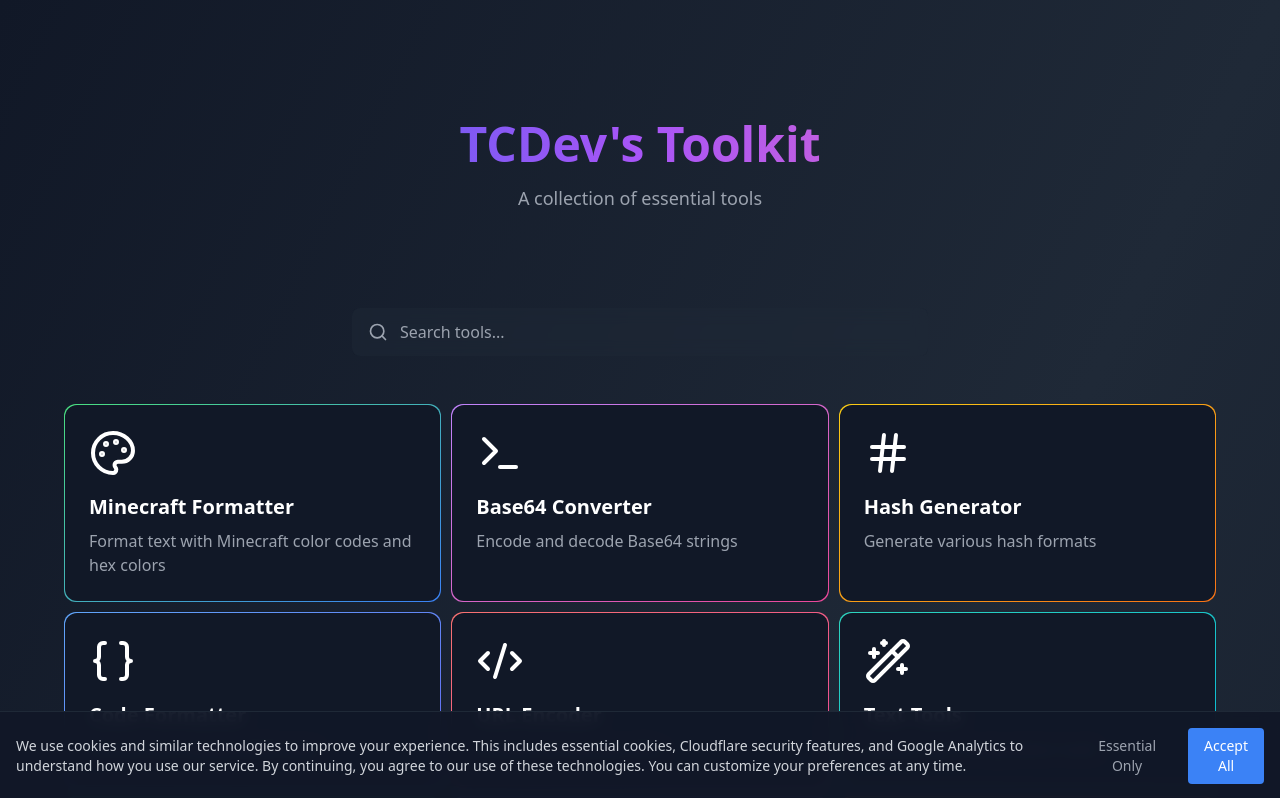
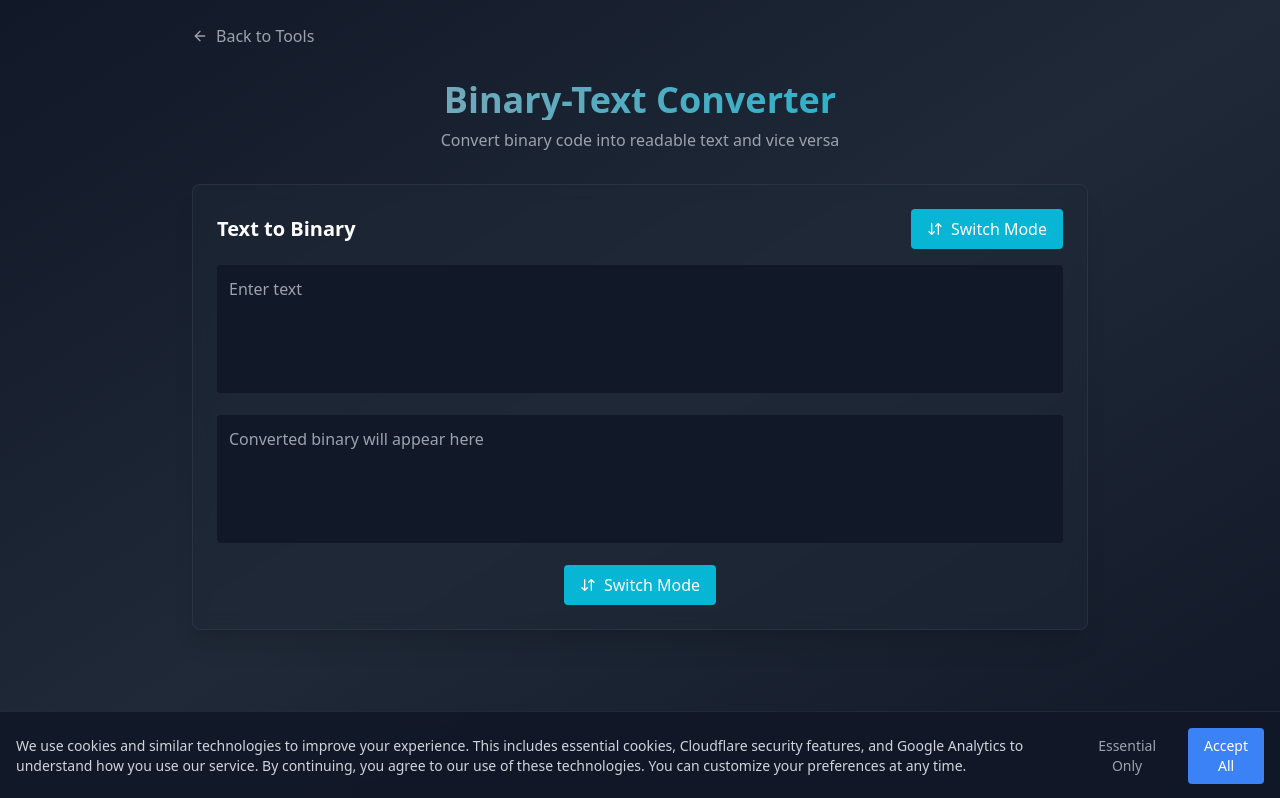
Before and after one commit to TCDev69/multitool, a React (Vite) app: page /bintxt in a window 1280 px wide. Shown: the top 798 px of the page. Built offline with nearby package versions, Linux system fonts and the light colour scheme.

Commit message:
Added Binary-Text Converter

```diff
--- a/src/App.tsx
+++ b/src/App.tsx
@@ -1,7 +1,36 @@
 import { Route, Routes, Link } from "react-router-dom";
 import { useState } from "react";
 import {
-  Palette, Terminal, Hash, Braces, Code, Code2, Wand2, FileJson, Droplet, FileText, FileDigit, Ruler, ScanLine, Clock, LineChart, Globe, AlarmClock, FileType, Timer, Radio, Table, Key, Github, Barcode, Heart, Accessibility, AArrowDown, AArrowUp, PlusSquare, Workflow
+  Palette,
+  Terminal,
+  Hash,
+  Braces,
+  Code,
+  Code2,
+  Wand2,
+  FileJson,
+  Droplet,
+  FileText,
+  FileDigit,
+  Ruler,
+  ScanLine,
+  Clock,
+  LineChart,
+  Globe,
+  AlarmClock,
+  FileType,
+  Timer,
+  Radio,
+  Table,
+  Key,
+  Github,
+  Barcode,
+  Heart,
+  Accessibility,
+  AArrowDown,
+  AArrowUp,
+  PlusSquare,
+  Workflow
 } from "lucide-react";
 import { motion } from "framer-motion";
 
@@ -41,6 +70,7 @@
 import HealthCalculator from "./pages/HealthCalculator";
 import DNSChecker from "./pages/DnsChecker";
 import UnicodeConverter from "./pages/UnicodeConverter";
+import BinaryToText from "./pages/BinaryText";
 
 const tools = [
   {
@@ -49,7 +79,7 @@
     icon: Palette,
     path: "/minecraft-formatter",
     gradient: "from-green-400 to-blue-500",
-    tags: ["minecraft", "color", "format", "text"],
+    tags: ["minecraft", "color", "format", "text"]
   },
   {
     name: "Base64 Converter",
@@ -57,7 +87,7 @@
     icon: Terminal,
     path: "/base64",
     gradient: "from-purple-400 to-pink-500",
-    tags: ["base64", "encode", "decode", "converter"],
+    tags: ["base64", "encode", "decode", "converter"]
   },
   {
     name: "Hash Generator",
@@ -65,7 +95,7 @@
     icon: Hash,
     path: "/hash",
     gradient: "from-yellow-400 to-orange-500",
-    tags: ["hash", "security", "encryption", "generator"],
+    tags: ["hash", "security", "encryption", "generator"]
   },
   {
     name: "Code Formatter",
@@ -73,7 +103,7 @@
     icon: Braces,
     path: "/formatter",
     gradient: "from-blue-400 to-indigo-500",
-    tags: ["json", "formatter", "validator", "data"],
+    tags: ["json", "formatter", "validator", "data"]
   },
   {
     name: "URL Encoder",
@@ -81,7 +111,7 @@
     icon: Code2,
     path: "/url",
     gradient: "from-red-400 to-pink-500",
-    tags: ["url", "encode", "decode", "converter"],
+    tags: ["url", "encode", "decode", "converter"]
   },
   {
     name: "Text Tools",
@@ -89,7 +119,7 @@
     icon: Wand2,
     path: "/text",
     gradient: "from-teal-400 to-cyan-500",
-    tags: ["text", "tools", "manipulation", "editor"],
+    tags: ["text", "tools", "manipulation", "editor"]
   },
   {
     name: "Code Validator",
@@ -97,7 +127,7 @@
     icon: FileJson,
     path: "/validator",
     gradient: "from-emerald-400 to-green-500",
-    tags: ["yaml", "json", "validator", "converter"],
+    tags: ["yaml", "json", "validator", "converter"]
   },
   {
     name: "Number Converter",
@@ -105,7 +135,7 @@
     icon: FileDigit,
     path: "/number",
     gradient: "from-indigo-400 to-purple-500",
-    tags: ["number", "converter", "math", "formats"],
+    tags: ["number", "converter", "math", "formats"]
   },
   {
     name: "Unit Converter",
@@ -113,7 +143,7 @@
     icon: Ruler,
     path: "/unit",
     gradient: "from-orange-400 to-red-500",
-    tags: ["unit", "converter", "measurement", "tools"],
+    tags: ["unit", "converter", "measurement", "tools"]
   },
   {
     name: "Markdown Editor",
@@ -121,7 +151,7 @@
     icon: FileText,
     path: "/markdown",
     gradient: "from-pink-400 to-blue-500",
-    tags: ["markdown", "editor", "text", "preview"],
+    tags: ["markdown", "editor", "text", "preview"]
   },
   {
     name: "Password Generator",
@@ -129,7 +159,7 @@
     icon: Key,
     path: "/password",
     gradient: "from-green-400 to-blue-500",
-    tags: ["password", "security", "generator", "strength"],
+    tags: ["password", "security", "generator", "strength"]
   },
   {
     name: "QR Code Generator",
@@ -137,7 +167,7 @@
     icon: ScanLine,
     path: "/qrcode",
     gradient: "from-teal-400 to-indigo-500",
-    tags: ["qr", "code", "generator", "text"],
+    tags: ["qr", "code", "generator", "text"]
   },
   {
     name: "Timer",
@@ -145,7 +175,7 @@
     icon: Clock,
     path: "/timer",
     gradient: "from-teal-400 to-blue-500",
-    tags: ["timer", "countdown", "time", "tools"],
+    tags: ["timer", "countdown", "time", "tools"]
   },
   {
     name: "Graph Generator",
@@ -153,7 +183,7 @@
     icon: LineChart,
     path: "/graph",
     gradient: "from-blue-400 to-purple-500",
-    tags: ["graph", "charts", "visualization", "tools"],
+    tags: ["graph", "charts", "visualization", "tools"]
   },
   {
     name: "IP Geolocation",
@@ -161,7 +191,7 @@
     icon: Globe,
     path: "/ip",
     gradient: "from-green-400 to-teal-500",
-    tags: ["ip", "geolocation", "location", "network"],
+    tags: ["ip", "geolocation", "location", "network"]
   },
   {
     name: "Countdown Timer",
@@ -169,7 +199,7 @@
     icon: AlarmClock,
     path: "/countdown",
     gradient: "from-yellow-400 to-red-500",
-    tags: ["countdown", "timer", "date", "time"],
+    tags: ["countdown", "timer", "date", "time"]
   },
   {
     name: "Lorem Ipsum Generator",
@@ -177,7 +207,7 @@
     icon: FileType,
     path: "/lorem",
     gradient: "from-indigo-400 to-blue-500",
-    tags: ["lorem", "ipsum", "placeholder", "text"],
+    tags: ["lorem", "ipsum", "placeholder", "text"]
   },
   {
     name: "Stopwatch",
@@ -185,7 +215,7 @@
     icon: Timer,
     path: "/stopwatch",
     gradient: "from-red-400 to-orange-500",
-    tags: ["stopwatch", "time", "tools", "laps"],
+    tags: ["stopwatch", "time", "tools", "laps"]
   },
   {
     name: "Morse Code Translator",
@@ -193,7 +223,7 @@
     icon: Radio,
     path: "/morse",
     gradient: "from-teal-400 to-green-500",
-    tags: ["morse", "code", "translator", "text"],
+    tags: ["morse", "code", "translator", "text"]
   },
   {
     name: "CSV to JSON Converter",
@@ -201,7 +231,7 @@
     icon: Table,
     path: "/csv",
     gradient: "from-pink-400 to-purple-500",
-    tags: ["csv", "json", "converter", "data"],
+    tags: ["csv", "json", "converter", "data"]
   },
   {
     name: "UUID Generator",
@@ -209,7 +239,7 @@
     icon: Key,
     path: "/uuid",
     gradient: "from-blue-400 to-cyan-500",
-    tags: ["uuid", "generator", "unique", "tools"],
+    tags: ["uuid", "generator", "unique", "tools"]
   },
   {
     name: ".gitignore Generator",
@@ -217,7 +247,7 @@
     icon: Github,
     path: "/git",
     gradient: "from-pink-400 to-blue-500",
-    tags: ["gitignore", "generator", "git", "tools"],
+    tags: ["gitignore", "generator", "git", "tools"]
   },
   {
     name: "Barcode Generator",
@@ -225,14 +255,15 @@
     icon: Barcode,
     path: "/barcode",
     gradient: "from-green-400 to-teal-500",
-    tags: ["barcode", "generator", "text", "tools"],
-  },{
-    name: 'Health',
-    description: 'BMI and Calorie calculators to track health and fitness',
+    tags: ["barcode", "generator", "text", "tools"]
+  },
+  {
+    name: "Health",
+    description: "BMI and Calorie calculators to track health and fitness",
     icon: Heart,
-    path: '/health',
-    gradient: 'from-green-400 to-teal-500',
-    tags: ['health', 'fitness', 'bmi', 'calories', 'calculator'],
+    path: "/health",
+    gradient: "from-green-400 to-teal-500",
+    tags: ["health", "fitness", "bmi", "calories", "calculator"]
   },
   {
     name: "Braille Converter",
@@ -240,64 +271,73 @@
     icon: Accessibility,
     path: "/braille",
     gradient: "from-purple-400 to-pink-500",
-    tags: ["braille", "text", "converter", "accessibility"],
+    tags: ["braille", "text", "converter", "accessibility"]
   },
   {
-    name: 'Minifier',
-    description: 'Minify HTML, CSS, JavaScript, JSON, or XML',
+    name: "Minifier",
+    description: "Minify HTML, CSS, JavaScript, JSON, or XML",
     icon: AArrowDown,
-    path: '/minifier',
-    gradient: 'from-teal-400 to-green-500',
-    tags: ["minifier", "html", "css", "javascript", "json", "xml"],
+    path: "/minifier",
+    gradient: "from-teal-400 to-green-500",
+    tags: ["minifier", "html", "css", "javascript", "json", "xml"]
   },
   {
-    name: 'Beautifier',
-    description: 'Convert minified HTML, CSS, JavaScript, JSON or XML into readable format',
+    name: "Beautifier",
+    description:
+      "Convert minified HTML, CSS, JavaScript, JSON or XML into readable format",
     icon: AArrowUp,
-    path: '/beautifier',
-    gradient: 'from-green-400 to-blue-500',
-    tags: ["beautifier", "html", "css", "javascript", "json", "xml"],
+    path: "/beautifier",
+    gradient: "from-green-400 to-blue-500",
+    tags: ["beautifier", "html", "css", "javascript", "json", "xml"]
   },
   {
-    name: 'Fibonacci Calculator',
-    description: 'Calculate the nth Fibonacci number',
+    name: "Fibonacci Calculator",
+    description: "Calculate the nth Fibonacci number",
     icon: PlusSquare,
-    path: '/fibonacci',
-    gradient: 'from-red-400 to-yellow-500',
-    tags: ["fibonacci", "calculator", "math", "sequence"],
+    path: "/fibonacci",
+    gradient: "from-red-400 to-yellow-500",
+    tags: ["fibonacci", "calculator", "math", "sequence"]
   },
   {
-    name: 'Text Statistics',
-    description: 'Count letters, words, paragraphs, and sentences in your text',
+    name: "Text Statistics",
+    description: "Count letters, words, paragraphs, and sentences in your text",
     icon: FileText,
-    path: '/textstats',
-    gradient: 'from-indigo-400 to-blue-500',
-    tags: ["text", "statistics", "count", "words"],
+    path: "/textstats",
+    gradient: "from-indigo-400 to-blue-500",
+    tags: ["text", "statistics", "count", "words"]
   },
   {
-    name: 'Color Tools',
-    description: 'Convert and pick colors easily',
+    name: "Color Tools",
+    description: "Convert and pick colors easily",
     icon: Droplet,
-    path: '/color',
-    gradient: 'from-teal-400 to-cyan-500',
+    path: "/color",
+    gradient: "from-teal-400 to-cyan-500",
     tags: ["color", "converter", "picker", "tool"]
   },
   {
-    name: 'DNS Checker',
-    description: 'Check DNS records for a domain name',
+    name: "DNS Checker",
+    description: "Check DNS records for a domain name",
     icon: Globe,
-    path: '/dns',
-    gradient: 'from-blue-400 to-indigo-500',
-    tags: ['dns', 'domain', 'checker', 'records', 'network'],
+    path: "/dns",
+    gradient: "from-blue-400 to-indigo-500",
+    tags: ["dns", "domain", "checker", "records", "network"]
   },
   {
-    name: 'Unicode Converter',
-    description: 'Convert text to Unicode and vice versa',
+    name: "Unicode Converter",
+    description: "Convert text to Unicode and vice versa",
     icon: Code,
-    path: '/unicode',
-    gradient: 'from-teal-400 to-blue-500',
-    tags: ['unicode', 'converter', 'text', 'encode', 'decode'],
-  }
+    path: "/unicode",
+    gradient: "from-teal-400 to-blue-500",
+    tags: ["unicode", "converter", "text", "encode", "decode"]
+  },
+  {
+    name: "Binary to Text Converter",
+    description: "Convert binary code to readable text",
+    icon: FileText,
+    path: "/bintxt",
+    gradient: "from-gray-400 to-cyan-500",
+    tags: ["binary", "text", "converter", "decoder"],
+  },
 ];
 
 function HomePage() {
@@ -308,7 +348,7 @@
     return (
       tool.name.toLowerCase().includes(searchLower) ||
       tool.description.toLowerCase().includes(searchLower) ||
-      tool.tags.some(tag => tag.includes(searchLower))
+      tool.tags.some((tag) => tag.includes(searchLower))
     );
   });
 
@@ -402,6 +442,7 @@
         <Route path="/color" element={<ColorTools />} />
         <Route path="/dns" element={<DNSChecker />} />
         <Route path="/unicode" element={<UnicodeConverter />} />
+        <Route path="/bintxt" element={<BinaryToText />} />
         <Route path="*" element={<HomePage />} />
       </Routes>
     </>
--- a/src/pages/Base64Converter.tsx
+++ b/src/pages/Base64Converter.tsx
@@ -119,8 +119,7 @@
           </div>
         </Card>
 
-        {/* File Upload for Base64 Conversion */}
-        <div className="my-6" /> {/* Space between cards */}
+        <div className="my-6" />
         <Card>
           <div className="space-y-4">
             <div className="flex justify-between items-center">
--- /dev/null
+++ b/src/pages/BinaryText.tsx
@@ -0,0 +1,125 @@
+import { useState } from "react";
+import { Link } from "react-router-dom";
+import { ArrowLeft, ArrowDownUp } from "lucide-react";
+import { PageHeader } from "../components/PageHeader";
+import { Card } from "../components/Card";
+
+export default function BinaryToText() {
+  const [binary, setBinary] = useState("");
+  const [text, setText] = useState("");
+  const [isBinaryToText, setIsBinaryToText] = useState(false);
+
+  const convertBinaryToText = (binaryInput: string) => {
+    try {
+      const textOutput = binaryInput
+        .split(" ")
+        .map((bin) => String.fromCharCode(parseInt(bin, 2)))
+        .join("");
+      setText(textOutput);
+    } catch {
+      setText("Invalid binary input");
+    }
+  };
+
+  const convertTextToBinary = (textInput: string) => {
+    const binaryOutput = textInput
+      .split("")
+      .map((char) => char.charCodeAt(0).toString(2).padStart(8, "0"))
+      .join(" ");
+    setBinary(binaryOutput);
+  };
+
+  const handleConvert = () => {
+    if (isBinaryToText) {
+      convertBinaryToText(binary);
+    } else {
+      convertTextToBinary(text);
+    }
+  };
+
+  const toggleMode = () => {
+    setIsBinaryToText(!isBinaryToText);
+    setBinary("");
+    setText("");
+  };
+
+  return (
+    <div className="min-h-screen bg-gradient-to-br from-gray-900 via-gray-800 to-gray-900 text-white p-6">
+      <div className="max-w-4xl mx-auto">
+        <Link
+          to="/"
+          className="inline-flex items-center text-gray-400 hover:text-white mb-8 transition-colors"
+        >
+          <ArrowLeft className="mr-2 h-4 w-4" />
+          Back to Tools
+        </Link>
+
+        <PageHeader
+          title="Binary-Text Converter"
+          description="Convert binary code into readable text and vice versa"
+          gradient="from-gray-400 to-cyan-500"
+        />
+
+        <div className="space-y-8">
+          <Card>
+            <div className="space-y-6">
+              <div className="flex justify-between items-center mb-4">
+                <h2 className="text-xl font-semibold">
+                  {isBinaryToText ? "Binary to Text" : "Text to Binary"}
+                </h2>
+                <button
+                  onClick={toggleMode}
+                  className="flex items-center gap-2 px-4 py-2 bg-cyan-500 rounded hover:bg-cyan-600 transition-colors"
+                >
+                  <ArrowDownUp className="h-4 w-4" />
+                  Switch Mode
+                </button>
+              </div>
+            </div>
+            <div className="space-y-4">
+              <textarea
+                value={isBinaryToText ? binary : text}
+                onChange={(e) => {
+                  const inputValue = e.target.value;
+                  if (isBinaryToText) {
+                    setBinary(inputValue);
+                    convertBinaryToText(inputValue);
+                  } else {
+                    setText(inputValue);
+                    convertTextToBinary(inputValue);
+                  }
+                }}
+                placeholder={
+                  isBinaryToText
+                    ? "Enter binary (e.g., 01001000 01100101 01101100 01101100 01101111)"
+                    : "Enter text"
+                }
+                className="w-full h-32 p-3 bg-gray-900 text-white rounded resize-none focus:ring-2 focus:ring-teal-500 focus:outline-none"
+              />
+              <textarea
+                value={isBinaryToText ? text : binary}
+                readOnly
+                placeholder={
+                  isBinaryToText
+                    ? "Converted text will appear here"
+                    : "Converted binary will appear here"
+                }
+                className="w-full h-32 p-3 bg-gray-900 text-white rounded resize-none focus:ring-2 focus:ring-teal-500 focus:outline-none"
+              ></textarea>
+
+              <div className="flex justify-center">
+                <button
+                  onClick={toggleMode}
+                  className="flex items-center gap-2 px-4 py-2 bg-cyan-500 rounded hover:bg-cyan-600 transition-colors"
+                >
+                  <ArrowDownUp className="h-4 w-4" />
+                  Switch Mode
+                </button>
+              </div>
+            </div>
+          </Card>
+        </div>
+      </div>
+    </div>
+  );
+}
```
Also changed, not shown: 1 other file (tests, documents, lock files or other folders).
